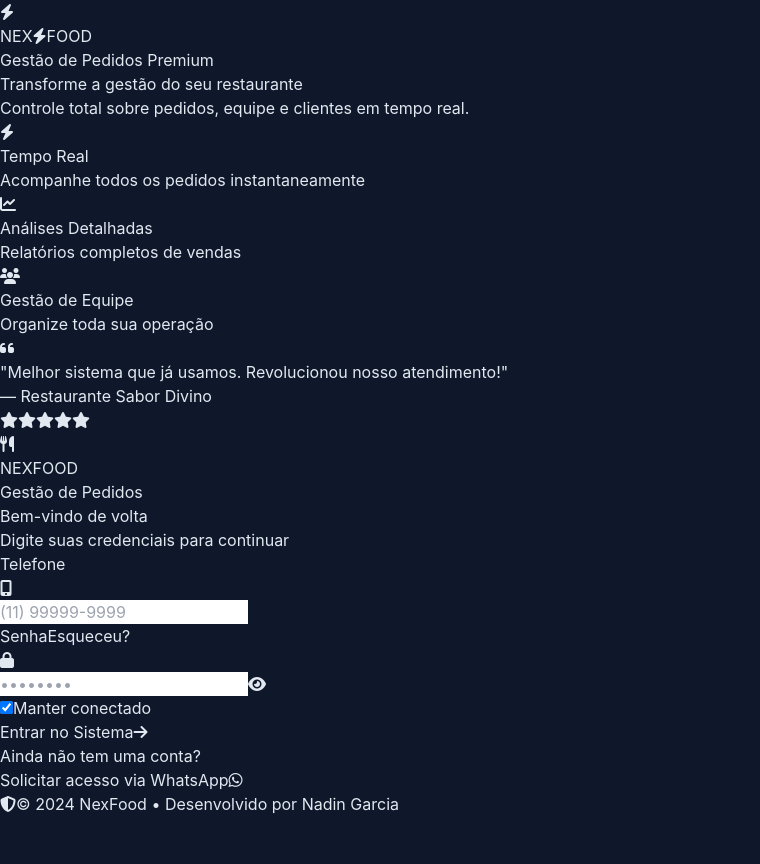
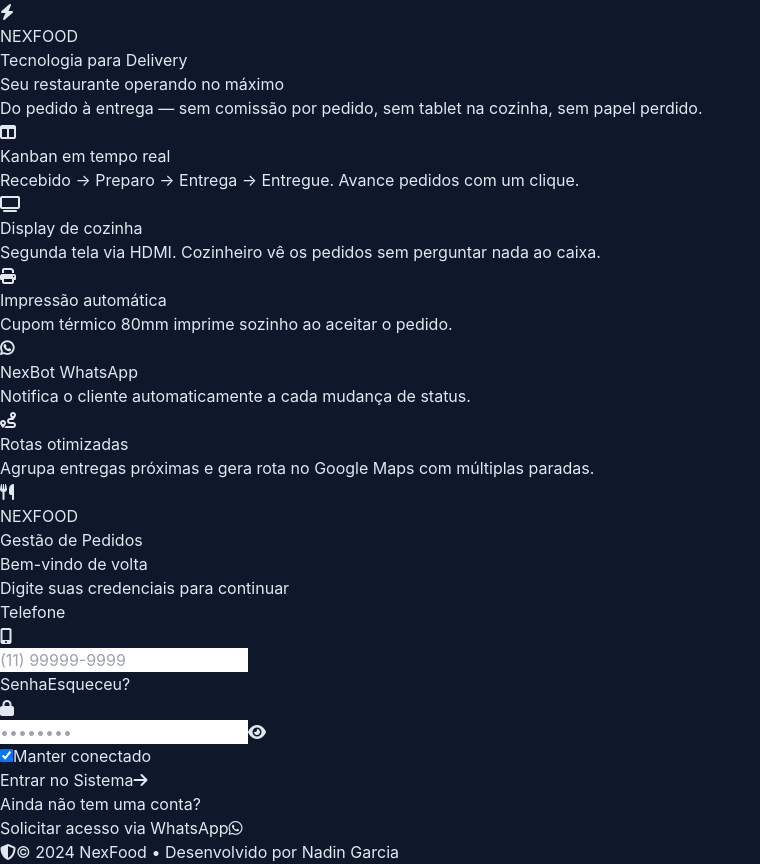
Before and after one commit to nadingarcia/gestor-pedidos, a React (Vite) app: page /#/login in a window 1280 px wide. Shown: the whole page, without its empty margins (0-760 px from the left). Before the commit the page ends 816 px from the top, so only its background shows below. Built offline with nearby package versions, Linux system fonts and the light colour scheme.

Commit message:
login melhorado

```diff
--- a/src/pages/Login.jsx
+++ b/src/pages/Login.jsx
@@ -183,58 +183,64 @@
       <i className="fas fa-bolt text-white text-2xl"></i>
     </div>
     <div>
-              <h2 className="text-gray-900 text-3xl font-bold tracking-tight">NEX
-                <i className="fas fa-bolt"></i>
-                FOOD</h2>
-              <p className="text-gray-500 text-sm font-medium">Gestão de Pedidos Premium</p>
+      <h2 className="text-gray-900 text-3xl font-bold tracking-tight">NEXFOOD</h2>
+      <p className="text-gray-500 text-sm font-medium">Tecnologia para Delivery</p>
     </div>
   </div>
 
   <h3 className="text-4xl text-gray-900 font-bold mb-4 leading-tight">
-            Transforme a gestão do seu restaurante
+    Seu restaurante operando no máximo
   </h3>
   <p className="text-gray-600 text-lg mb-12 leading-relaxed">
-            Controle total sobre pedidos, equipe e clientes em tempo real.
+    Do pedido à entrega — sem comissão por pedido, sem tablet na cozinha, sem papel perdido.
   </p>
 
-          {/* Features */}
-          <ul className="space-y-6" role="list">
+  {/* Features reais */}
+  <ul className="space-y-5" role="list">
     {[
-              { icon: 'bolt', title: 'Tempo Real', desc: 'Acompanhe todos os pedidos instantaneamente', color: 'purple' },
-              { icon: 'chart-line', title: 'Análises Detalhadas', desc: 'Relatórios completos de vendas', color: 'blue' },
-              { icon: 'users', title: 'Gestão de Equipe', desc: 'Organize toda sua operação', color: 'emerald' }
+      {
+        icon: 'fa-columns',
+        title: 'Kanban em tempo real',
+        desc: 'Recebido → Preparo → Entrega → Entregue. Avance pedidos com um clique.',
+        color: 'purple'
+      },
+      {
+        icon: 'fa-tv',
+        title: 'Display de cozinha',
+        desc: 'Segunda tela via HDMI. Cozinheiro vê os pedidos sem perguntar nada ao caixa.',
+        color: 'blue'
+      },
+      {
+        icon: 'fa-print',
+        title: 'Impressão automática',
+        desc: 'Cupom térmico 80mm imprime sozinho ao aceitar o pedido.',
+        color: 'emerald'
+      },
+      {
+        icon: 'fa-whatsapp fab',
+        title: 'NexBot WhatsApp',
+        desc: 'Notifica o cliente automaticamente a cada mudança de status.',
+        color: 'green'
+      },
+      {
+        icon: 'fa-route',
+        title: 'Rotas otimizadas',
+        desc: 'Agrupa entregas próximas e gera rota no Google Maps com múltiplas paradas.',
+        color: 'orange'
+      },
     ].map((item, i) => (
       <li key={i} className="flex items-start gap-4">
-                <div className={`flex-shrink-0 w-12 h-12 rounded-lg bg-${item.color}-50 border border-${item.color}-200 flex items-center justify-center`}>
-                  <i className={`fas fa-${item.icon} text-${item.color}-600 text-lg`}></i>
+        <div className={`flex-shrink-0 w-10 h-10 rounded-lg bg-${item.color}-50 border border-${item.color}-200 flex items-center justify-center`}>
+          <i className={`fas ${item.icon} text-${item.color}-600`}></i>
         </div>
         <div>
-                  <h4 className="font-semibold text-gray-900 text-base">{item.title}</h4>
-                  <p className="text-sm text-gray-600 mt-0.5">{item.desc}</p>
+          <h4 className="font-semibold text-gray-900 text-sm">{item.title}</h4>
+          <p className="text-xs text-gray-500 mt-0.5 leading-relaxed">{item.desc}</p>
         </div>
       </li>
     ))}
   </ul>
 
-          {/* Depoimento */}
-          <div className="mt-12 pt-8 border-t border-gray-200">
-            <div className="flex gap-4">
-              <div className="w-12 h-12 rounded-full bg-gray-100 border border-gray-200 flex items-center justify-center flex-shrink-0">
-                <i className="fas fa-quote-left text-gray-400 text-sm"></i>
-              </div>
-              <div>
-                <p className="text-gray-700 italic leading-relaxed mb-2">
-                  "Melhor sistema que já usamos. Revolucionou nosso atendimento!"
-                </p>
-                <p className="text-gray-500 text-sm font-medium">— Restaurante Sabor Divino</p>
-                <div className="flex gap-0.5 mt-2" aria-label="5 estrelas">
-                  {[...Array(5)].map((_, i) => (
-                    <i key={i} className="fas fa-star text-yellow-400 text-xs"></i>
-                  ))}
-                </div>
-              </div>
-            </div>
-          </div>
 </aside>
 
         {/* ========================================================================
```
Lines whose indentation alone changed are shown as unchanged.
